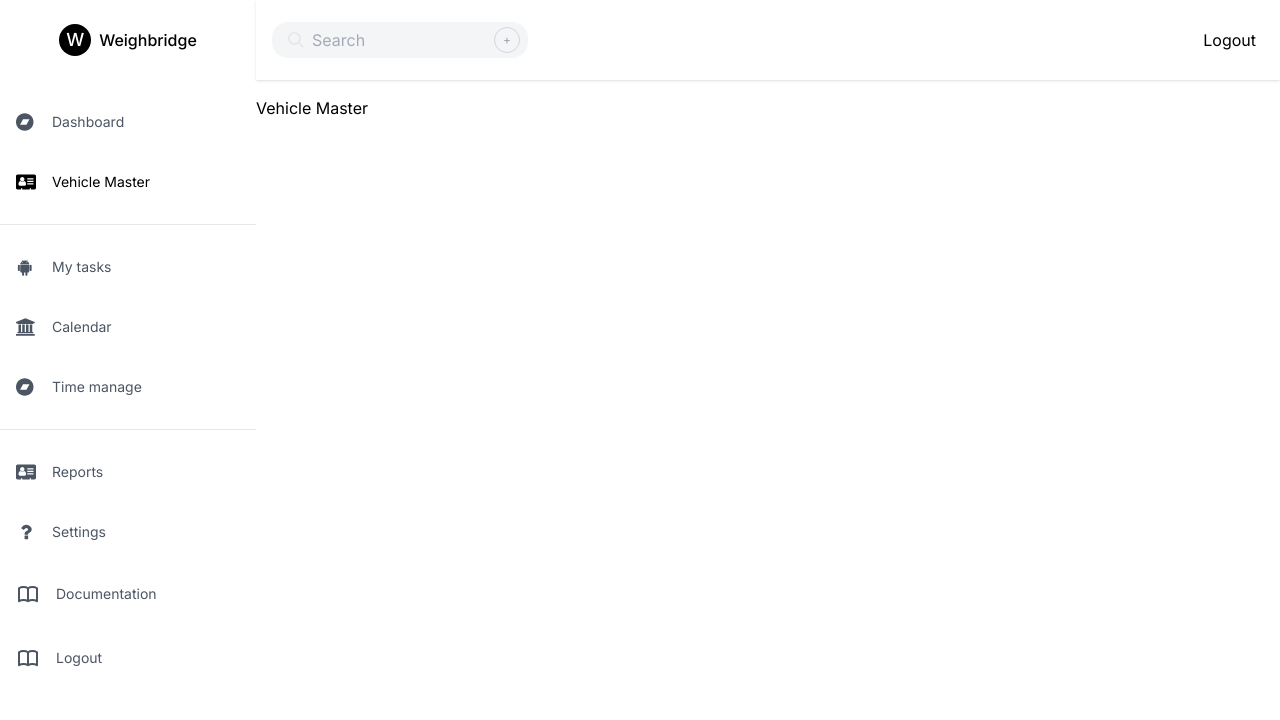
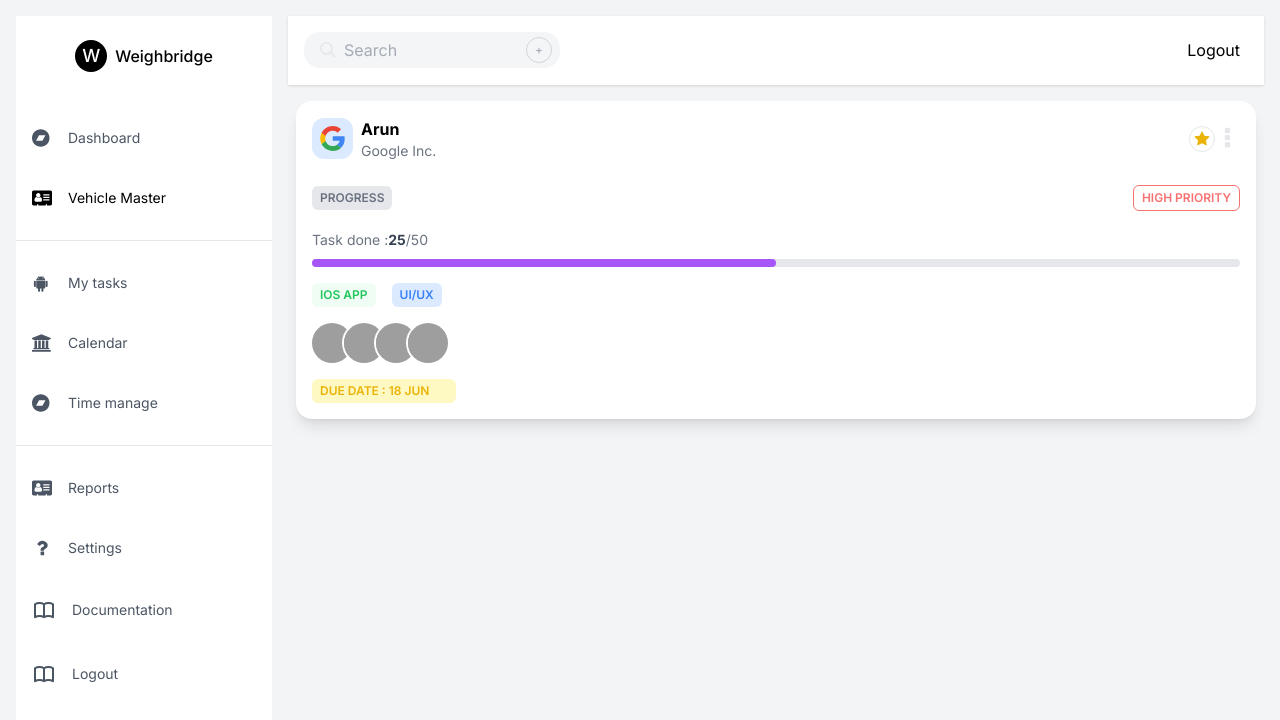
Before and after one commit to dhanyasreearun/weighbridge, a Next.js app: page /vehiclemaster in a window 1280 px wide. Shown: the top 720 px of the page. Built offline with nearby package versions, Linux system fonts and the light colour scheme; grey boxes are pictures that could not be loaded.

Commit message:
updates in profile

```diff
--- /dev/null
+++ b/src/app/components/content/content.tsx
@@ -0,0 +1,139 @@
+interface ContentProps {
+  title: string;
+}
+
+export function Content(props: ContentProps) {
+  return (
+    <div className="flex flex-col flex-wrap sm:flex-row">
+      <div className="w-full">
+        <div className="mb-4">
+          <div className="w-full rounded-2xl bg-white p-4 shadow-lg">
+            <div className="mb-6 flex items-center justify-between">
+              <div className="flex items-center">
+                <span className="relative rounded-xl bg-blue-100 p-2">
+                  <svg
+                    width="25"
+                    height="25"
+                    viewBox="0 0 256 262"
+                    xmlns="http://www.w3.org/2000/svg"
+                    preserveAspectRatio="xMidYMid"
+                  >
+                    <path
+                      d="M255.878 133.451c0-10.734-.871-18.567-2.756-26.69H130.55v48.448h71.947c-1.45 12.04-9.283 30.172-26.69 42.356l-.244 1.622 38.755 30.023 2.685.268c24.659-22.774 38.875-56.282 38.875-96.027"
+                      fill="#4285F4"
+                    />
+                    <path
+                      d="M130.55 261.1c35.248 0 64.839-11.605 86.453-31.622l-41.196-31.913c-11.024 7.688-25.82 13.055-45.257 13.055-34.523 0-63.824-22.773-74.269-54.25l-1.531.13-40.298 31.187-.527 1.465C35.393 231.798 79.49 261.1 130.55 261.1"
+                      fill="#34A853"
+                    />
+                    <path
+                      d="M56.281 156.37c-2.756-8.123-4.351-16.827-4.351-25.82 0-8.994 1.595-17.697 4.206-25.82l-.073-1.73L15.26 71.312l-1.335.635C5.077 89.644 0 109.517 0 130.55s5.077 40.905 13.925 58.602l42.356-32.782"
+                      fill="#FBBC05"
+                    />
+                    <path
+                      d="M130.55 50.479c24.514 0 41.05 10.589 50.479 19.438l36.844-35.974C195.245 12.91 165.798 0 130.55 0 79.49 0 35.393 29.301 13.925 71.947l42.211 32.783c10.59-31.477 39.891-54.251 74.414-54.251"
+                      fill="#EB4335"
+                    />
+                  </svg>
+                </span>
+                <div className="flex flex-col">
+                  <span className="ml-2 font-bold text-black">
+                    {props.title ? props.title : " Google"}
+                  </span>
+                  <span className="ml-2 text-sm text-gray-500">
+                    Google Inc.
+                  </span>
+                </div>
+              </div>
+              <div className="flex items-center">
+                <button className="rounded-full border border-gray-200 p-1">
+                  <svg
+                    xmlns="http://www.w3.org/2000/svg"
+                    width="20"
+                    height="20"
+                    className="h-4 w-4 text-yellow-500"
+                    fill="currentColor"
+                    viewBox="0 0 1792 1792"
+                  >
+                    <path d="M1728 647q0 22-26 48l-363 354 86 500q1 7 1 20 0 21-10.5 35.5t-30.5 14.5q-19 0-40-12l-449-236-449 236q-22 12-40 12-21 0-31.5-14.5t-10.5-35.5q0-6 2-20l86-500-364-354q-25-27-25-48 0-37 56-46l502-73 225-455q19-41 49-41t49 41l225 455 502 73q56 9 56 46z" />
+                  </svg>
+                </button>
+                <button className="text-gray-200">
+                  <svg
+                    width="25"
+                    height="25"
+                    fill="currentColor"
+                    viewBox="0 0 1792 1792"
+                    xmlns="http://www.w3.org/2000/svg"
+                  >
+                    <path d="M1088 1248v192q0 40-28 68t-68 28h-192q-40 0-68-28t-28-68v-192q0-40 28-68t68-28h192q40 0 68 28t28 68zm0-512v192q0 40-28 68t-68 28h-192q-40 0-68-28t-28-68v-192q0-40 28-68t68-28h192q40 0 68 28t28 68zm0-512v192q0 40-28 68t-68 28h-192q-40 0-68-28t-28-68v-192q0-40 28-68t68-28h192q40 0 68 28t28 68z" />
+                  </svg>
+                </button>
+              </div>
+            </div>
+            <div className="mb-4 flex items-center justify-between space-x-12">
+              <span className="flex items-center rounded-md bg-gray-200 px-2 py-1 text-xs font-semibold text-gray-500">
+                PROGRESS
+              </span>
+              <span className="flex items-center rounded-md border border-red-400 bg-white px-2 py-1 text-xs font-semibold  text-red-400">
+                HIGH PRIORITY
+              </span>
+            </div>
+            <div className="m-auto block">
+              <div>
+                <span className="inline-block text-sm text-gray-500">
+                  Task done :<span className="font-bold text-gray-700">25</span>
+                  /50
+                </span>
+              </div>
+              <div className="mt-2 h-2 w-full rounded-full bg-gray-200">
+                <div className="h-full w-1/2 rounded-full bg-purple-500 text-center text-xs text-white" />
+              </div>
+            </div>
+            <div className="my-4 flex items-center justify-start space-x-4">
+              <span className="flex items-center rounded-md bg-green-50 px-2 py-1 text-xs font-semibold text-green-500">
+                IOS APP
+              </span>
+              <span className="flex items-center rounded-md bg-blue-100 px-2 py-1 text-xs font-semibold text-blue-500">
+                UI/UX
+              </span>
+            </div>
+            <div className="flex -space-x-2">
+              <a href="#">
+                <img
+                  className="inline-block h-10 w-10 rounded-full object-cover ring-2 ring-white"
+                  src="/images/5.jpg"
+                  alt="Guy"
+                />
+              </a>
+              <a href="#" className="">
+                <img
+                  className="inline-block h-10 w-10 rounded-full object-cover ring-2 ring-white"
+                  src="/images/6.jpg"
+                  alt="Max"
+                />
+              </a>
+              <a href="#" className="">
+                <img
+                  className="inline-block h-10 w-10 rounded-full object-cover ring-2 ring-white"
+                  src="/images/7.jpg"
+                  alt="Charles"
+                />
+              </a>
+              <a href="#" className="">
+                <img
+                  className="inline-block h-10 w-10 rounded-full object-cover ring-2 ring-white"
+                  src="/images/8.jpg"
+                  alt="Jade"
+                />
+              </a>
+            </div>
+            <span className="mt-4 flex w-36 items-center rounded-md bg-yellow-100 px-2 py-1 text-xs font-semibold text-yellow-500">
+              DUE DATE : 18 JUN
+            </span>
+          </div>
+        </div>
+      </div>
+    </div>
+  );
+}
--- /dev/null
+++ b/src/app/components/overlay/overlay.tsx
@@ -0,0 +1,16 @@
+import { useDashboardContext } from "../provider/provider";
+
+// The overlay will only be visible on small screens to emphasize the focus on Sidebar when it is open.
+export function Overlay() {
+  const { sidebarOpen, closeSidebar } = useDashboardContext();
+  return (
+    <div
+      onClick={closeSidebar}
+      className={
+        sidebarOpen
+          ? "fixed left-0 top-0 z-30 h-screen w-screen bg-black opacity-40 lg:hidden"
+          : ""
+      }
+    />
+  );
+}
--- a/src/app/profile/page.tsx
+++ b/src/app/profile/page.tsx
@@ -1,27 +1,48 @@
+"use client";
+import React from "react";
 import { Sidebar } from "../components/sidebar/sideBar";
 import { TopBar } from "../components/topbar/topbar";
+import { Overlay } from "../components/overlay/overlay";
+import {
+  DashboardProvider,
+  useDashboardContext,
+} from "../components/provider/provider";
 
-interface ProfileProps {
+interface ChildrenProps {
   children: React.ReactNode;
 }
 
 const style = {
-  mainContainer:
-    "flex flex-col w-full h-screen pl-0 lg:space-y-4 lg:w-[calc(100%-16rem)]",
-  container: "bg-white h-screen overflow-hidden relative",
-  main: "bg-white h-screen overflow-auto pb-36 pt-4 px-2 md:pb-8 md:px-4 lg:px-6 lg:rounded-tl-3xl",
+  open: "lg:w-full",
+  close: "lg:pl-4 lg:lg:w-[calc(100%-16rem)]",
+  mainContainer: "flex flex-col w-full h-screen pl-0 lg:space-y-4",
+  container: "bg-gray-100 h-screen overflow-hidden relative lg:p-4",
+  main: "h-screen overflow-auto pb-36 pt-8 px-2 md:pb-8 md:pt-4 lg:pt-0",
 };
 
-export default function ProfilePage(props: ProfileProps) {
+const Content = (props: ChildrenProps) => {
+  const { sidebarOpen } = useDashboardContext();
   return (
     <div className={style.container}>
       <div className="flex items-start">
+        <Overlay />
         <Sidebar mobileOrientation="end" />
-        <div className={style.mainContainer}>
+        <div
+          className={`${style.mainContainer}
+             ${sidebarOpen ? style.open : style.close}`}
+        >
           <TopBar />
-          <main className={style.main}>{props.children}</main>
+          <main className={style.main}>{props.children}</main>;
         </div>
       </div>
     </div>
   );
+};
+
+export default function ProfileLayout(props: ChildrenProps) {
+  return (
+    <DashboardProvider>
+      <Content>{props.children}</Content>
+    </DashboardProvider>
+  );
 }
--- a/src/app/vehiclemaster/page.tsx
+++ b/src/app/vehiclemaster/page.tsx
@@ -1,29 +1,15 @@
-import { Sidebar } from "../components/sidebar/sideBar";
-import { TopBar } from "../components/topbar/topbar";
+"use client";
+import { Content } from "../components/content/content";
+import ProfileLayout from "../profile/page";
 
-interface VechivleProps {
+interface ChildrenProps {
   children: React.ReactNode;
 }
 
-const style = {
-  mainContainer:
-    "flex flex-col w-full h-screen pl-0 lg:space-y-4 lg:w-[calc(100%-16rem)]",
-  container: "bg-white h-screen overflow-hidden relative",
-  main: "bg-white h-screen overflow-auto pb-36 pt-4 px-2 md:pb-8 md:px-4 lg:px-6 lg:rounded-tl-3xl",
-};
-
-export default function VehicleMaster(props: VechivleProps) {
+export default function ProjectsPage() {
   return (
-    <div className={style.container}>
-      <div className="flex items-start">
-        <Sidebar mobileOrientation="end" />
-        <div className={style.mainContainer}>
-          <TopBar />
-          <div className="content-center">
-            <h1>Vehicle Master</h1>
-          </div>
-        </div>
-      </div>
-    </div>
+    <ProfileLayout>
+      <Content title="Arun"></Content>
+    </ProfileLayout>
   );
 }
```
